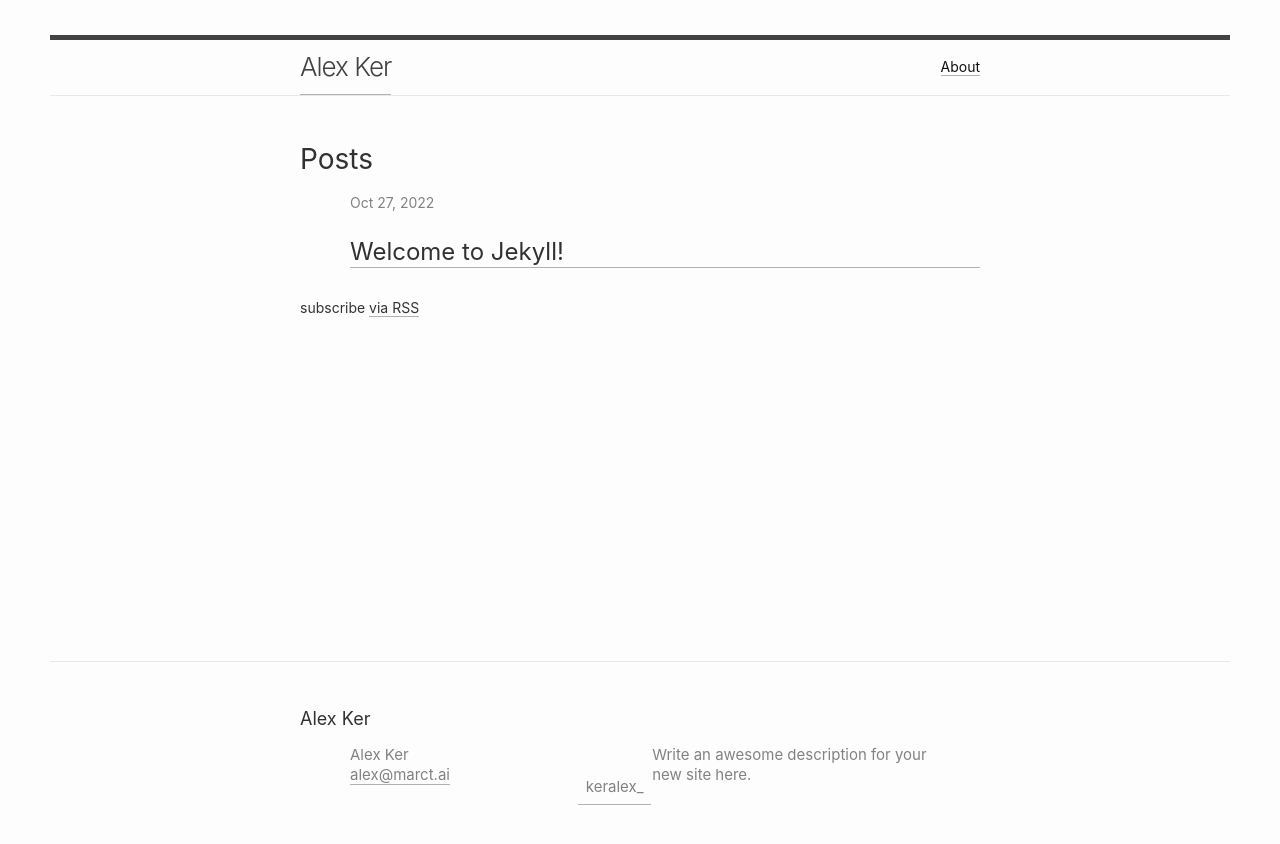
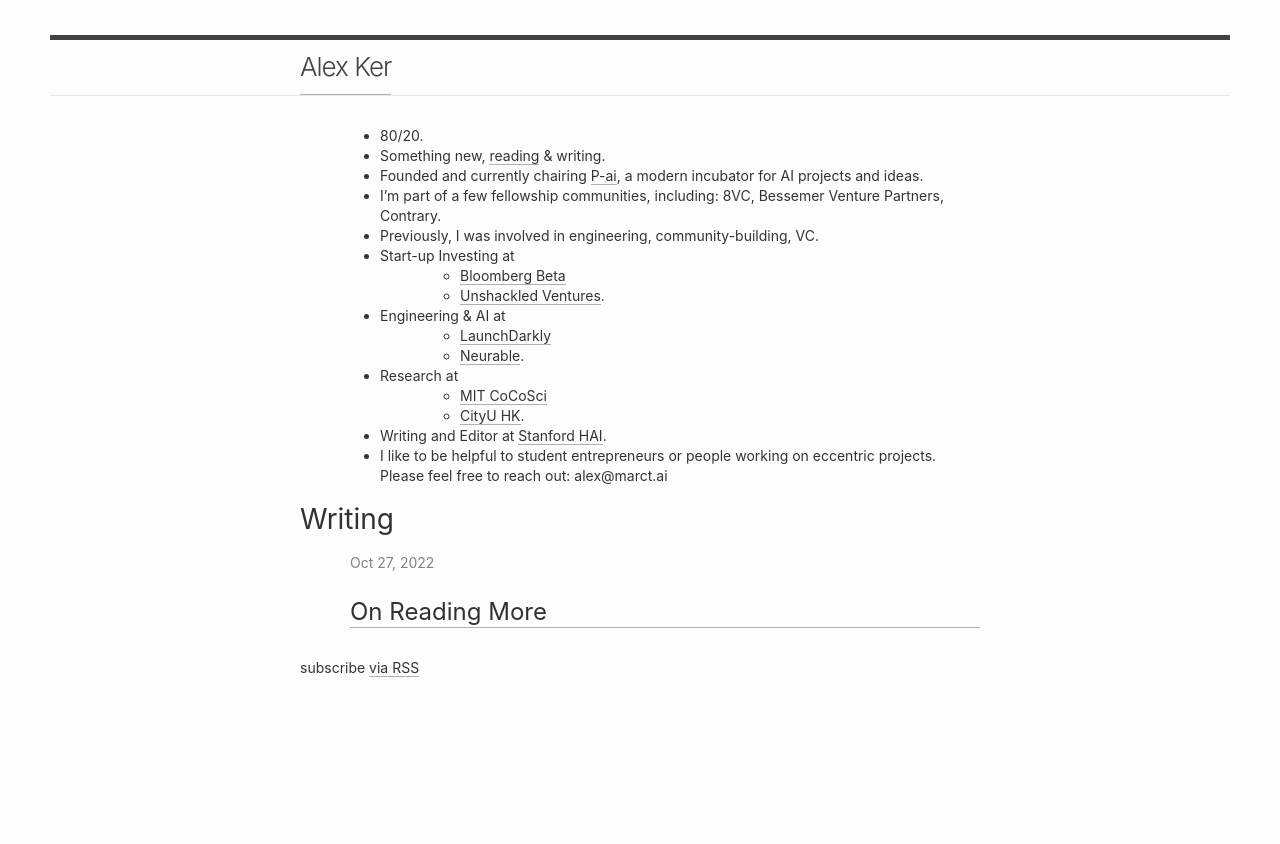
Before and after one commit to AlexKer/alexker.github.io, a Jekyll site: the page built from index.markdown, in a window 1280 px wide. Shown: the top 844 px of the page. Built offline with Jekyll 4.4.1, drawn with Linux system fonts in a browser that asks for light colours.

Commit message:
added content to home page

```diff
--- a/_includes/footer.html
+++ b/_includes/footer.html
@@ -25,9 +25,6 @@
         {%- include social.html -%}
       </div>
 
-      <div class="footer-col footer-col-3">
-        <p>{{- site.description | escape -}}</p>
-      </div>
     </div>
 
   </div>
--- a/_layouts/default.html
+++ b/_layouts/default.html
@@ -13,8 +13,6 @@
       </div>
     </main>
 
-    {%- include footer.html -%}
-
   </body>
 
 </html>
--- a/_layouts/home.html
+++ b/_layouts/home.html
@@ -10,7 +10,7 @@ layout: default
   {{ content }}
 
   {%- if site.posts.size > 0 -%}
-    <h2 class="post-list-heading">{{ page.list_title | default: "Posts" }}</h2>
+    <h2 class="post-list-heading">{{ page.list_title | default: "Writing" }}</h2>
     <ul class="post-list">
       {%- for post in site.posts -%}
       <li>
--- a/index.markdown
+++ b/index.markdown
@@ -4,3 +4,19 @@
 
 layout: home
 ---
+* 80/20.
+* Something new, [reading](https://www.goodreads.com/user/show/115944140-alex-ker) & writing.
+* Founded and currently chairing [P-ai](https://www.p-ai.org/), a modern incubator for AI projects and ideas.
+* I'm part of a few fellowship communities, including: 8VC, Bessemer Venture Partners, Contrary.
+* Previously, I was involved in engineering, community-building, VC.
+* Start-up Investing at
+    * [Bloomberg Beta](https://www.bloombergbeta.com/)
+    * [Unshackled Ventures](https://www.unshackledvc.com).
+* Engineering & AI at
+    * [LaunchDarkly](https://www.launchdarkly.com/)
+    * [Neurable](https://www.neurable.com/).
+* Research at
+    * [MIT CoCoSci](https://cocosci.mit.edu)
+    * [CityU HK](https://www.cityu.edu.hk).
+* Writing and Editor at [Stanford HAI](https://hai.stanford.edu).
+* I like to be helpful to student entrepreneurs or people working on eccentric projects. Please feel free to reach out: alex@marct.ai
```
Also changed, not shown: _posts/2022-10-26-welcome-to-jekyll.markdown (deleted, +0 -29 lines), _posts/2022-10-27-on-reading-more.markdown (added, +22 -0 lines), about.markdown (deleted, +0 -18 lines).
